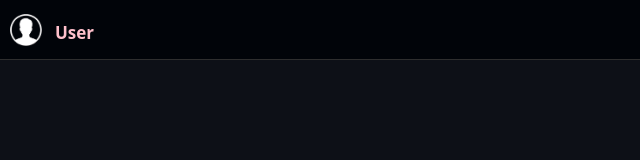
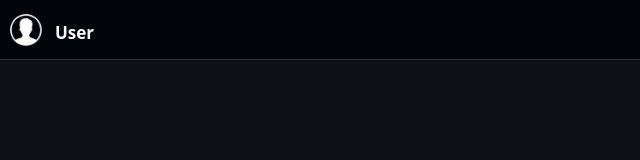
Before and after one commit to m0hammad0/apps, a plain HTML site: page static/home page/home001.html in a window 1280 px wide. Shown: the full height of the page, 0-640 px from the left. Drawn offline with Linux system fonts and the light colour scheme; a web font is replaced by a local one.

Commit message:
Update home1 style.css

```diff
--- a/static/css/home1 style.css
+++ b/static/css/home1 style.css
@@ -137,7 +137,7 @@ ul li:hover a {
 }
 
 .home-header-user-text {
-    color: pink;
+    color: #ffffff;
     font-size: 17px;
     margin: -43px 55px;
     font-family: system-ui;
```
